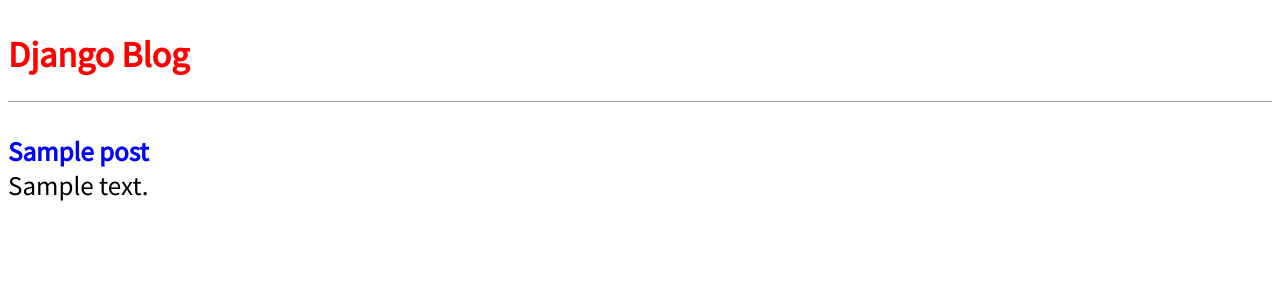
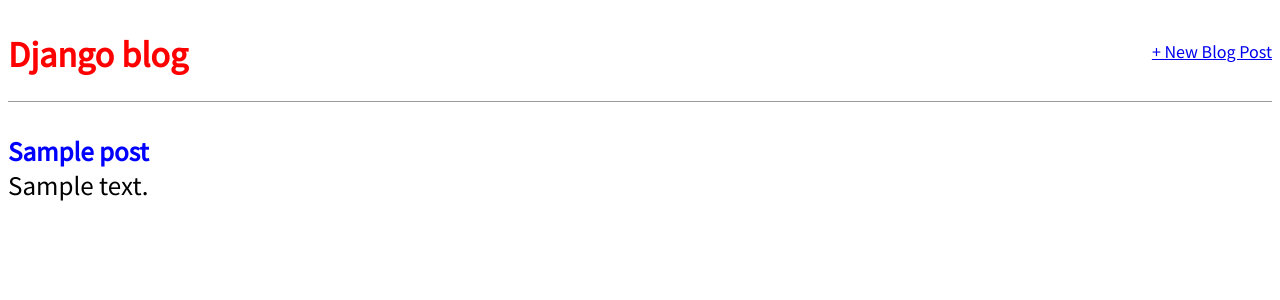
Before and after one commit to bangaradi/Django, a Django app: page / in a window 1280 px wide. Shown: the top 300 px of the page. Run offline with Django 3.2, Linux system fonts and the light colour scheme; tables that the repository leaves empty hold one stand-in row (values such as "Sample post").

Commit message:
add update delete post

```diff
--- a/blog/blog/models.py
+++ b/blog/blog/models.py
@@ -1,4 +1,5 @@
 from django.db import models
+from django.urls import reverse
 
 # Create your models here.
 class Post(models.Model):
@@ -11,3 +12,6 @@ class Post(models.Model):
 
     def __str__(self):
         return self.title
+
+    def get_absolute_url(self):
+        return reverse("post_detail", args=[str(self.id)])
--- a/blog/blog/tests.py
+++ b/blog/blog/tests.py
@@ -36,7 +36,7 @@ class BlogTests(TestCase):
         self.assertTemplateUsed(response, 'home.html')
 
     def test_post_detail_view(self):
-        response = self.client.get('/post/1')
+        response = self.client.get('/post/1/')
         no_response = self.client.get('/post/100000/')
         self.assertEqual(response.status_code, 200)
         self.assertEqual(no_response.status_code, 404)
--- a/blog/blog/urls.py
+++ b/blog/blog/urls.py
@@ -1,8 +1,11 @@
 from django.urls import path
 
-from .views import BlogListView, BlogDetailView
+from .views import BlogListView, BlogDetailView, BlogCreateView, BlogUpdateView, BlogDeleteView
 
 urlpatterns = [
-    path('post/<int:pk>', BlogDetailView.as_view(), name='post_detail'),
+    path('post/<int:pk>/delete/', BlogDeleteView.as_view(), name='post_delete'),
+    path('post/<int:pk>/edit/',BlogUpdateView.as_view(), name='post_edit'),
+    path('post/new/', BlogCreateView.as_view(), name='post_new'),
+    path('post/<int:pk>/', BlogDetailView.as_view(), name='post_detail'),
     path("", BlogListView.as_view(), name='home'),
 ]
--- a/blog/blog/views.py
+++ b/blog/blog/views.py
@@ -2,6 +2,8 @@ from django.shortcuts import render
 
 # Create your views here.
 from django.views.generic import ListView, DetailView
+from django.views.generic.edit import CreateView, UpdateView, DeleteView
+from django.urls import reverse_lazy
 from .models import Post
 
 class BlogListView(ListView):
@@ -11,3 +13,18 @@ class BlogListView(ListView):
 class BlogDetailView(DetailView):
     model = Post
     template_name = 'post_detail.html'
+
+class BlogCreateView(CreateView):
+    model = Post
+    template_name = 'post_new.html'
+    fields = '__all__'
+
+class BlogUpdateView(UpdateView):
+    model = Post
+    template_name = 'post_edit.html'
+    fields = ['title', 'body']
+
+class BlogDeleteView(DeleteView):
+    model = Post
+    template_name = 'post_delete.html'
+    success_url = reverse_lazy('home')
--- a/blog/templates/base.html
+++ b/blog/templates/base.html
@@ -7,7 +7,12 @@
     <link href="{% static 'css/base.css' %}"  rel="stylesheet">
     <body>
         <header>
-            <h1><a href="{% url 'home' %}">Django Blog</a></h1>
+            <div class="nav-left">
+                <h1><a href="{% url 'home' %}">Django blog</a></h1>
+            </div>
+            <div class="nav-right">
+                <a href="{% url 'post_new' %}">+ New Blog Post</a>
+            </div>
         </header>
         <div>
             {% block content %}
--- a/blog/templates/post_detail.html
+++ b/blog/templates/post_detail.html
@@ -4,4 +4,6 @@
     <h2>{{ post.title }}</h2>
     <p>{{ post.body }}</p>
 </div>
+<a href="{% url 'post_edit' post.pk %}">+ Edit Blog Post</a>
+<a href="{% url 'post_delete' post.pk %}">- Delete Blog Post</a>
 {% endblock content %}
```
Also changed, not shown: blog/templates/post_delete.html (added, +8 -0 lines), blog/templates/post_edit.html (added, +9 -0 lines), blog/templates/post_new.html (added, +9 -0 lines), blog/db.sqlite3, 1 other file.
